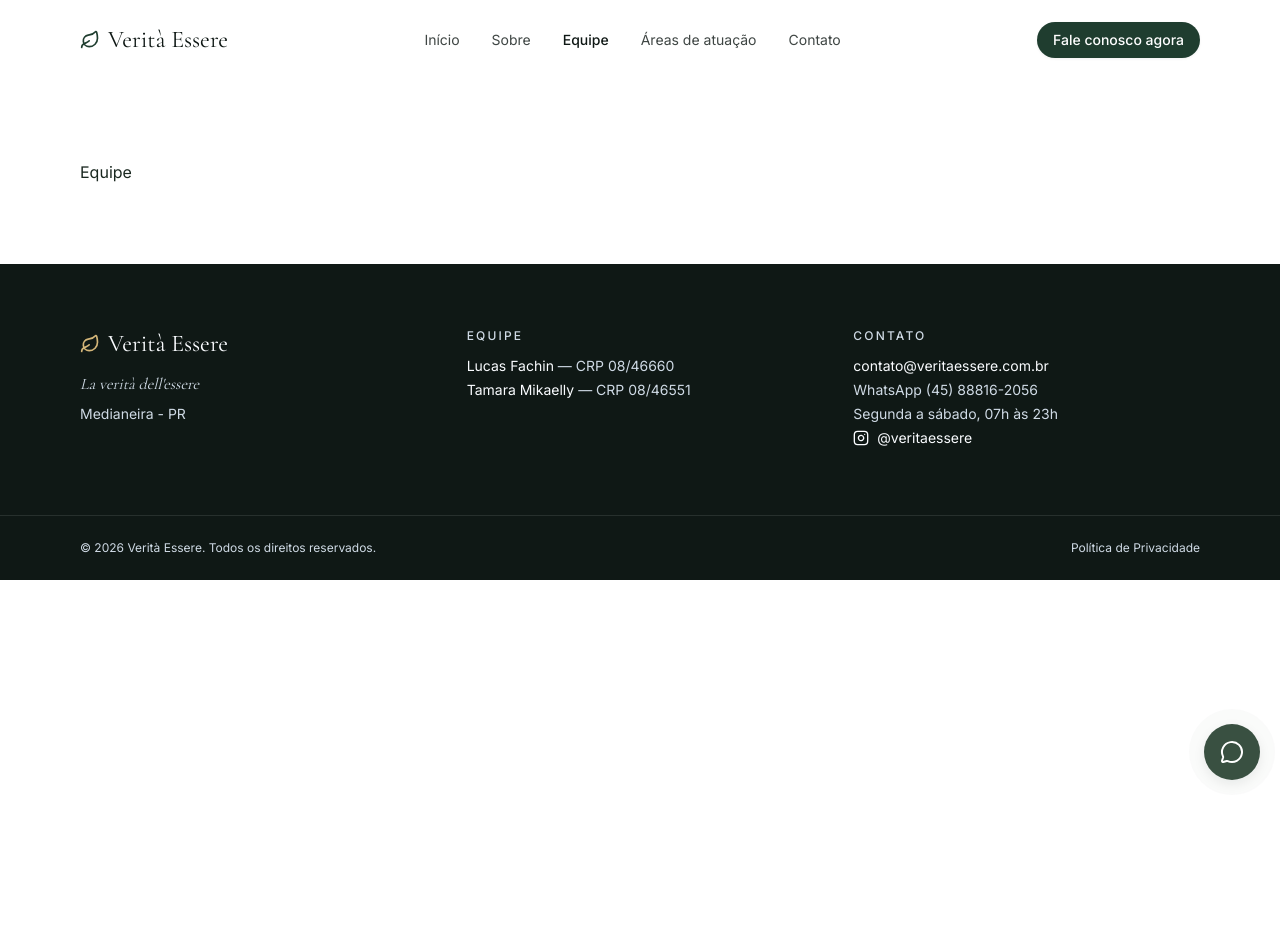
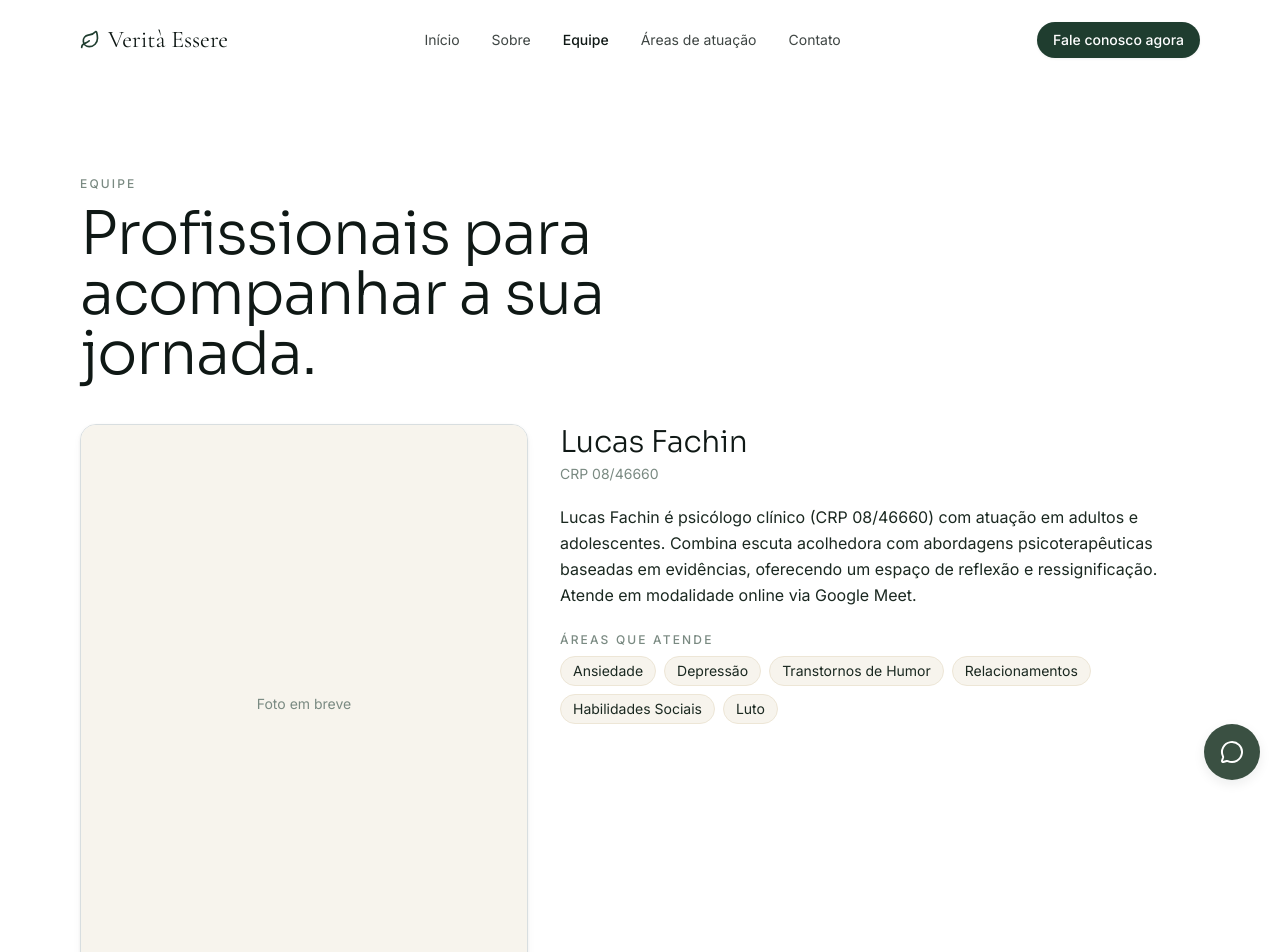
Before and after one commit to veritaessere/verita-essere, a React (Vite) app: page /equipe in a window 1280 px wide. Shown: the top 952 px of the page. Before the commit the page ends 800 px from the top, so only its background shows below. Built offline with nearby package versions, Linux system fonts and the light colour scheme.

Commit message:
feat: implement /equipe page

```diff
--- a/src/pages/Equipe.tsx
+++ b/src/pages/Equipe.tsx
@@ -1 +1,62 @@
-export default function Equipe() { return <div className="container-content py-20">Equipe</div>; }
+import { Seo } from "@/lib/seo";
+import { Reveal } from "@/components/motion/Reveal";
+import { ProfessionalCard } from "@/components/cards/ProfessionalCard";
+import { professionals } from "@/content/professionals";
+import { specialties } from "@/content/specialties";
+import { personSchemas } from "@/lib/schema";
+
+export default function Equipe() {
+  return (
+    <>
+      <Seo
+        path="/equipe"
+        title="Equipe"
+        description="Conheça os psicólogos da Verità Essere."
+        jsonLd={personSchemas}
+      />
+
+      <section className="bg-canvas">
+        <div className="container-content pt-16 md:pt-24 pb-10">
+          <p className="eyebrow">Equipe</p>
+          <h1 className="mt-3 font-display font-light text-5xl md:text-6xl tracking-tight text-ink max-w-3xl">
+            Profissionais para acompanhar a sua jornada.
+          </h1>
+        </div>
+      </section>
+
+      <section className="bg-canvas">
+        <div className="container-content pb-20 md:pb-28 grid gap-12">
+          {professionals.map((p, i) => (
+            <Reveal key={p.id} delay={i * 0.08}>
+              <div className="grid gap-8 md:grid-cols-12 items-start">
+                <div className="md:col-span-5">
+                  <ProfessionalCard professional={p} variant="expanded" />
+                </div>
+                <div className="md:col-span-7">
+                  <h2 className="font-display font-light text-3xl text-ink tracking-tightish">{p.name}</h2>
+                  <p className="text-sm text-ink-muted-48 mt-1">{p.crp}</p>
+                  <p className="mt-5 text-body leading-relaxed">{p.fullBio}</p>
+
+                  <div className="mt-6">
+                    <p className="eyebrow mb-2">Áreas que atende</p>
+                    <ul className="flex flex-wrap gap-2">
+                      {p.areas.map((slug) => {
+                        const s = specialties.find((x) => x.slug === slug);
+                        if (!s) return null;
+                        return (
+                          <li key={slug} className="text-sm bg-canvas-parchment border border-divider-soft rounded-pill px-3 py-1 text-body">
+                            {s.title}
+                          </li>
+                        );
+                      })}
+                    </ul>
+                  </div>
+                </div>
+              </div>
+            </Reveal>
+          ))}
+        </div>
+      </section>
+    </>
+  );
+}
```
